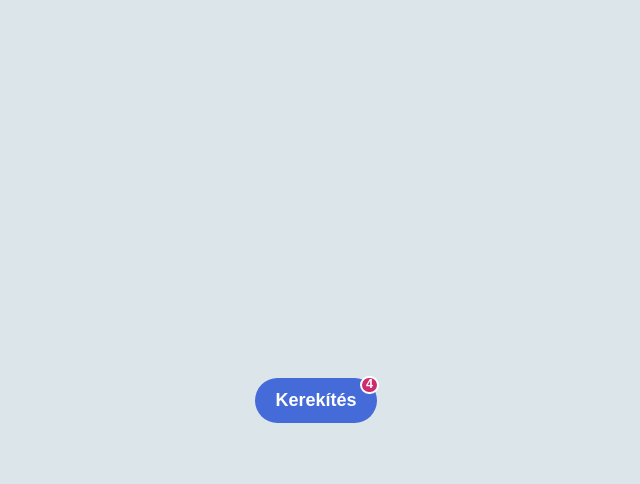
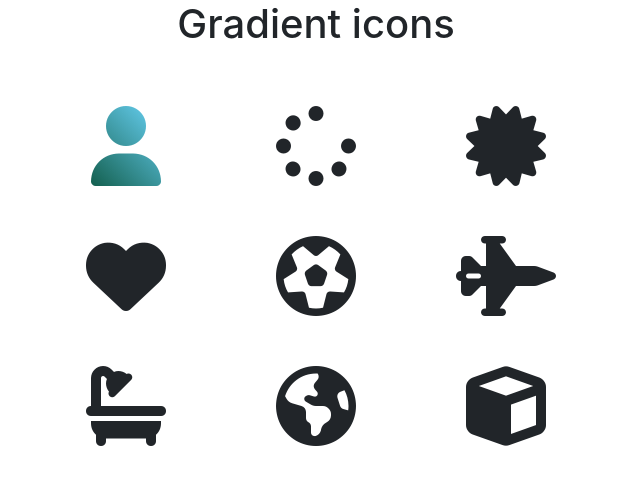
Before and after one commit to KnifeSGS/css_gyakorlo, a plain HTML site: page index.html in a window 1280 px wide. Shown: the whole page, without its empty margins (324-964 px from the left). Drawn offline with nearby package versions, Linux system fonts and the light colour scheme.

Commit message:
színátmenet

```diff
--- a/css/style.css
+++ b/css/style.css
@@ -133,7 +133,7 @@ span {
 } */
 
 /* sarkok */
-* {
+/* * {
     box-sizing: border-box;
     margin: 0;
 }
@@ -212,4 +212,27 @@ body {
     right: -2px;
     top: -2px;
     color: white;
+} */
+
+/* background */
+/* body { */
+    /* margin-right: 200px; */
+    /* background-color: #ffffff; */
+    /* background-image: url("https://www.w3schools.com/css/img_tree.png"); */
+    /* background-repeat: no-repeat; */
+    /* background-attachment: fixed; */
+    /* background-position: right top; */
+    /*vagy röviden: background: #fff url("https://www.w3schools.com/css/img_tree.png") no-repeat right top; */
+/* } */
+
+/* színátmenet */
+i {
+    margin-top: 50px;
 }
+
+.icon-blue {
+    background-image: linear-gradient(45deg, #135f4e 0%, #69d3f7 100%);
+    color: transparent;
+    background-clip: text;
+    -webkit-background-clip: text;
+}
--- a/index.html
+++ b/index.html
@@ -5,6 +5,7 @@
     <meta name="viewport" content="width=device-width, initial-scale=1.0">
     <link rel="stylesheet" href="css/style.css">
     <link rel="stylesheet" href="/node_modules/font-awesome/css/font-awesome.css">
+    <link rel="stylesheet" href="/node_modules/bootstrap/dist/css/bootstrap.min.css">
     <title>Document</title>
 
 </head>
@@ -82,7 +83,8 @@
             </div>
     </div> -->
 
-    <div>
+    <!-- button kerekítés -->
+    <!-- <div>
         <button class="button">
             <span class="button-inner">
                 Kerekítés
@@ -91,6 +93,32 @@
                 4
             </span>
         </button>
+    </div> -->
+
+
+    <!-- színátmenet -->
+    <div class="container text-center">
+        <div class="row">
+            <div class="col-sm-12">
+                <h1>Gradient icons</h1>
+            </div>
+        </div>
+        <div class="row">
+            <div class="col-sm-2 offset-sm-3"><i class="fa fa-user fa-5x icon-blue"></i></div>
+            <div class="col-sm-2"><i class="fa fa-spinner fa-5x icon-green"></i></div>
+            <div class="col-sm-2"><i class="fa fa-certificate fa-5x icon-orange"></i></div>
+        </div>
+        <div class="row">
+            <div class="col-sm-2 offset-sm-3"><i class="fa fa-heart fa-5x icon-red"></i></div>
+            <div class="col-sm-2"><i class="fa fa-futbol-o fa-5x icon-brown"></i></div>
+            <div class="col-sm-2"><i class="fa fa-fighter-jet fa-5x icon-gray"></i></div>
+        </div>
+        <div class="row">
+            <div class="col-sm-2 offset-sm-3"><i class="fa fa-bath fa-5x icon-beige"></i></div>
+            <div class="col-sm-2"><i class="fa fa-globe fa-5x icon-greenblue"></i></div>
+            <div class="col-sm-2"><i class="fa fa-cube fa-5x icon-purple"></i></div>
+        </div>
+
     </div>
 </body>
 </html>
```
Also changed, not shown: package-lock.json.
